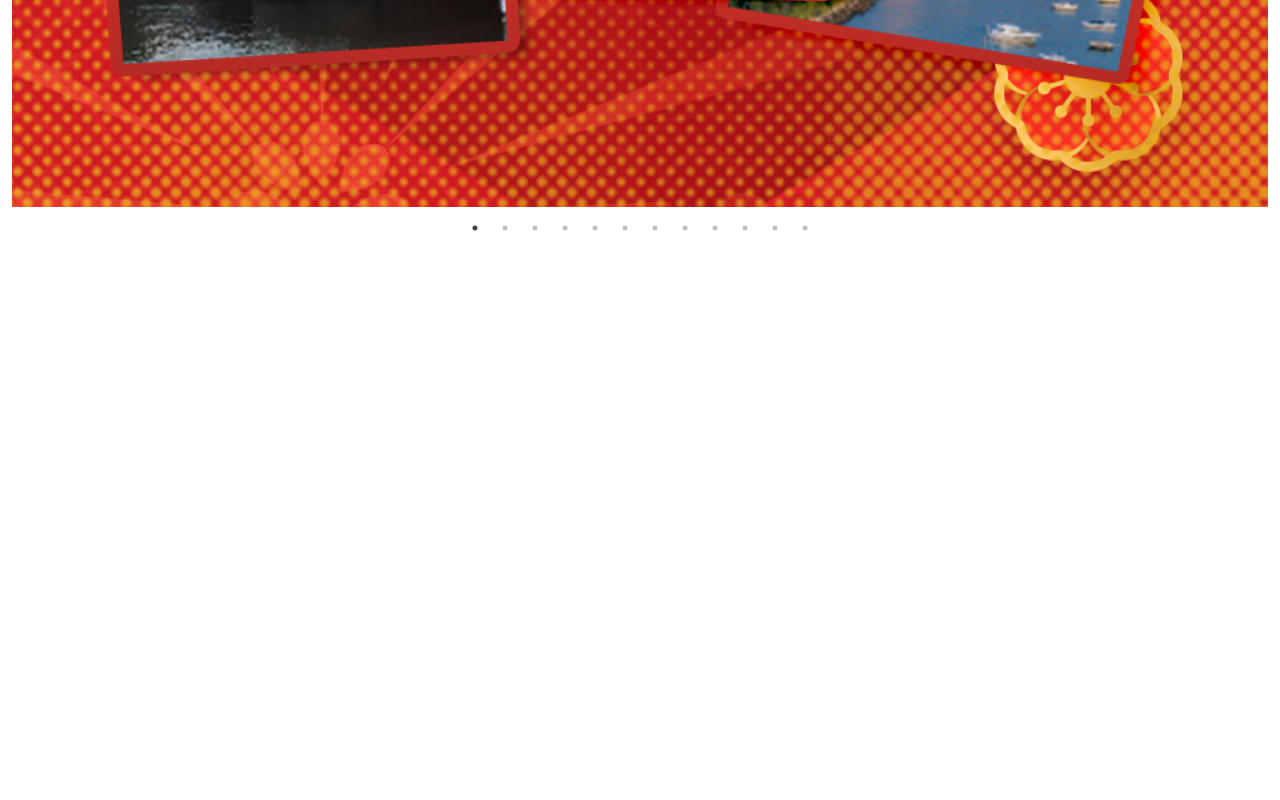
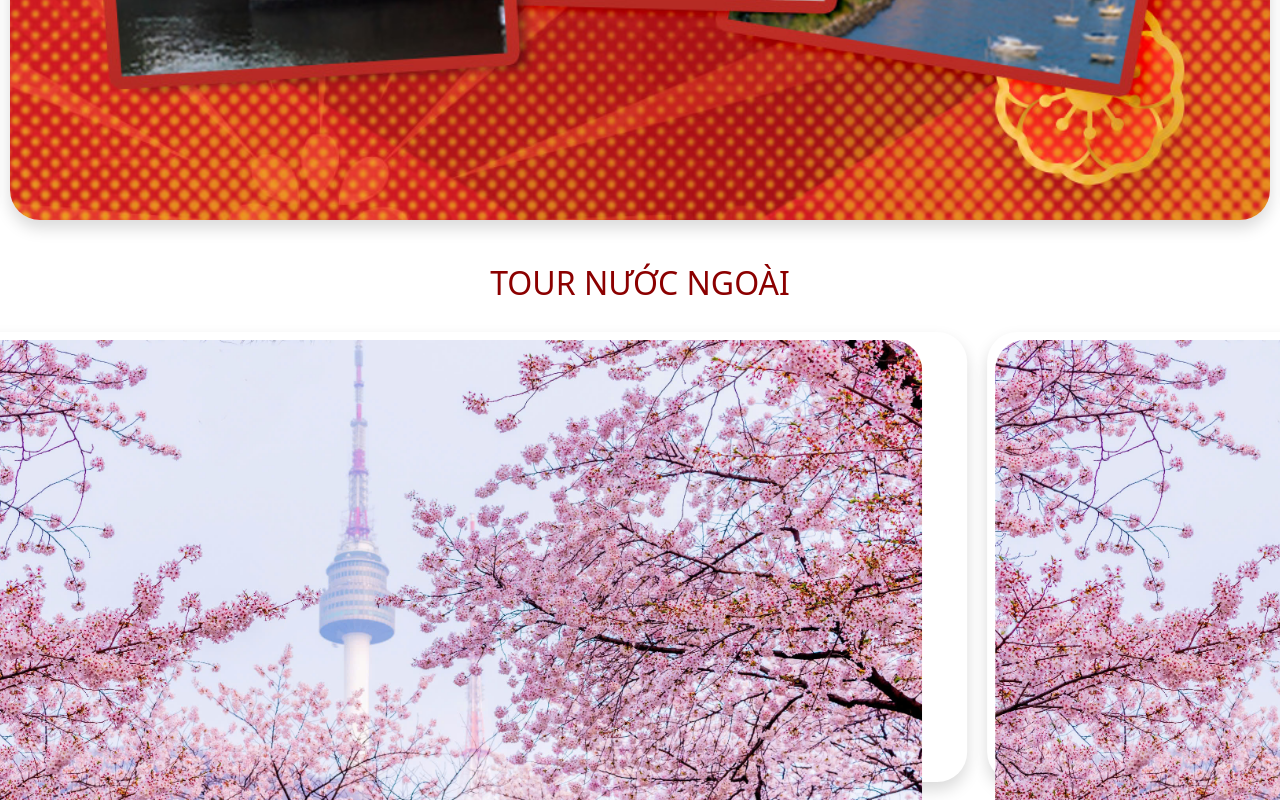
Before and after one commit to toannguyen0312/vinagroup, a React (Create React App) app in the folder client/: page /dashboard in a window 1280 px wide. Shown: the part 2000-2800 px from the top of the page. Before the commit the page ends 2238 px from the top, so only its background shows below. Built offline with nearby package versions, Linux system fonts and the light colour scheme.

Commit message:
dashboard update

```diff
--- /dev/null
+++ b/client/public/index.css
@@ -0,0 +1,16 @@
+main {
+    padding: 0 !important;
+}
+html, body {
+    margin: 0;
+    padding: 0;
+    width: 100%;
+    overflow-x: hidden;
+  }
+
+  .container, .container-fluid {
+    padding-left: 0 !important;
+    padding-right: 0 !important;
+    margin-left: 0 !important;
+    margin-right: 0 !important;
+  }
--- a/client/public/index.html
+++ b/client/public/index.html
@@ -9,8 +9,8 @@
       name="description"
       content="Web site created using create-react-app"
     />
+    <link rel="stylesheet" href="%PUBLIC_URL%/index.css">
     <link rel="stylesheet" href="https://cdn.jsdelivr.net/npm/bootstrap@5.3.3/dist/css/bootstrap.min.css">
-    <link href=”https://unpkg.com/tailwindcss@^2/dist/tailwind.min.css” rel=”stylesheet”>
     <link rel="apple-touch-icon" href="%PUBLIC_URL%/logo192.png" />
     <!--
       manifest.json provides metadata used when your web app is installed on a
--- a/client/src/App.css
+++ b/client/src/App.css
@@ -5,6 +5,17 @@
 .App-logo {
   height: 40vmin;
   pointer-events: none;
+}
+body, html {
+  margin: 0;
+  padding: 0;
+  width: 100%;
+  height: 100%;
+}
+
+#root {
+  width: 100%;
+  height: 100%;
 }
 
 @media (prefers-reduced-motion: no-preference) {
@@ -36,3 +47,14 @@
     transform: rotate(360deg);
   }
 }
+body, html {
+  margin: 0;
+  padding: 0;
+  width: 100%;
+  height: 100%;
+}
+
+#root {
+  width: 100%;
+  height: 100%;
+}
--- a/client/src/layout/dashboard/DashBoard.css
+++ b/client/src/layout/dashboard/DashBoard.css
@@ -23,17 +23,18 @@
 }
 
 .search-input {
-    height: 34px;
-    box-sizing: border-box;
+    height: 35px;
     padding: 10px;
-    width: 300px;
+    width: 340px;
+    border-width: 0;
 }
 
 .mobile-menu-icon {
     display: block;
     font-size: 30px;
     cursor: pointer;
-    color: #018fe5; /* Change the color to your desired color */
+    color: #018fe5;
+ /* Change the color to your desired color */
 }
 
 /* Flexbox container for header */
@@ -103,6 +104,30 @@ header {
     width: 65px;
     margin-left: 5px;
 }
+
+.slider-container {
+    display: flex;
+    justify-content: center;
+    align-items: center;
+    width: 100%;
+
+     /* Center the slider container */
+}
+
+.slide {
+    display: flex;
+    justify-content: center;
+    align-items: center; /* Center the slide content */
+}
+
+.slide-image {
+    width:100% /* Ensure the image takes full width of the slide */
+}
+
+h2 {
+    color: darkred;
+}
+
 /* Styles for larger screens */
 @media all and (min-width: 600px) {
     .nav-items {
--- a/client/src/layout/dashboard/Dashboard.js
+++ b/client/src/layout/dashboard/Dashboard.js
@@ -2,15 +2,17 @@ import React, { useState, useEffect, useRef } from "react";
 import logovinagroup from "./logovinagroup.jpg";
 import 'bootstrap-icons/font/bootstrap-icons.css';
 import "./DashBoard.css";
-import MainSlider from "./mainSlider"; // Import the MainSlider component
+import MainSlider from "./mainSlider";
+import TourCardForm from "./TourCardForm";
+import Footer from "./footer";
 
 function Dashboard() {
     const [mobileMenuOpen, setMobileMenuOpen] = useState(false);
     const menuRef = useRef(null);
 
     const toggleNav = () => {
-        console.log("Hamburger icon clicked!"); // Logging to check if click works
-        setMobileMenuOpen(!mobileMenuOpen); // Toggle the mobile menu state
+        console.log("Hamburger icon clicked!");
+        setMobileMenuOpen(!mobileMenuOpen);
     };
 
     const handleClickOutside = (event) => {
@@ -42,9 +44,13 @@ function Dashboard() {
                                 id="tour"
                                 placeholder="Bạn muốn du lịch ở đâu"
                                 required={true}
-                                className="search-input"
+                                className="search-input shadow bg-white rounded"
                             />
-                            <button className="bi bi-search search-button" type="button"></button>
+                            <button type="button" className="search-button flex items-center justify-center shadow">
+                                <svg xmlns="http://www.w3.org/2000/svg" fill="none" viewBox="0 0 24 24" strokeWidth={1.5} stroke="currentColor" className="h-4 w-4">
+                                    <path strokeLinecap="round" strokeLinejoin="round" d="m21 21-5.197-5.197m0 0A7.5 7.5 0 1 0 5.196 5.196a7.5 7.5 0 0 0 10.607 10.607Z" />
+                                </svg>
+                            </button>
                         </form>
                     </div>
                 </div>
@@ -67,6 +73,12 @@ function Dashboard() {
             <section>
                 <MainSlider /> {/* Include the MainSlider component */}
             </section>
+            <h2 className="text-center mt-3">TOUR NƯỚC NGOÀI</h2>
+            <TourCardForm />
+            <h2 className="text-center mt-3">TOUR TRONG NƯỚC</h2>
+            <TourCardForm />
+            <h2 className="text-center mt-3">CẨM NANG</h2>
+            <Footer />
         </main>
     );
 }
--- /dev/null
+++ b/client/src/layout/dashboard/Footer.css
@@ -0,0 +1,10 @@
+.footer-style {
+    display: flex;
+    flex-direction: column;
+    padding: 30px;
+}
+
+.footer-style p, .footer-style h1, .footer-style h2, .footer-style h3, .footer-style h4, .footer-style h5, .footer-style h6 {
+    margin: 5px 0; /* Adjust the margin as needed */
+    line-height: 1.1; /* Adjust the line-height as needed */
+}
--- /dev/null
+++ b/client/src/layout/dashboard/TourCardForm.css
@@ -0,0 +1,31 @@
+.card-change {
+    border-radius: 30px;
+    width: 400px;
+    height: 450px;
+    display: flex;
+    flex-direction: column;
+    margin: 22px 40px;
+    border-width: 0;
+
+}
+
+.slider-container {
+    width: 100%;
+    margin: 0 auto;
+    display: block;
+}
+
+.card-design {
+    display: flex;
+    flex-direction: row;
+}
+
+.slick-slide {
+    padding: 0 10px; /* Adds horizontal spacing between slides */
+}
+
+.image-size {
+    width: 95%;
+    margin: 8px 8px 24px;
+    border-radius: 30px;
+}
--- /dev/null
+++ b/client/src/layout/dashboard/TourCardForm.js
@@ -0,0 +1,56 @@
+import React from "react";
+import Slider from "react-slick";
+import "./TourCardForm.css";
+import "slick-carousel/slick/slick.css";
+import "slick-carousel/slick/slick-theme.css";
+import KoreanTour from "./CardImage/KoreanTour.jpg";
+
+function TourCardForm() {
+    const settings = {
+        infinite: true,
+        speed: 500,
+        slidesToShow: 1.15,
+        slidesToScroll: 1,
+        centerMode: true,
+        centerPadding: "20px"
+    }
+
+    return (
+        <div className="slider-container">
+            <Slider {...settings}>
+                <div className="card shadow card-change">
+                    <img src={KoreanTour} alt="Korean Tour" className="image-size"/>
+                    <div className="card-body">
+                        <h5>Đài Loan</h5>
+                        <p>Thời gian: 5 ngày 4 đêm</p>
+                        <p>Ngày khởi hành: 12/03/2025</p>
+                        <p>Phương tiện: Việtjet Air</p>
+                        <h5>Giá: 13.590.000đ</h5>
+                    </div>
+                </div>
+                <div className="card shadow card-change">
+                    <img src={KoreanTour} alt="Korean Tour" className="image-size"/>
+                    <div className="card-body">
+                        <h5>Nhật Bản</h5>
+                        <p>Thời gian: 7 ngày 6 đêm</p>
+                        <p>Ngày khởi hành: 15/04/2025</p>
+                        <p>Phương tiện: ANA</p>
+                        <h5>Giá: 25.000.000đ</h5>
+                    </div>
+                </div>
+                <div className="card shadow card-change">
+                    <img src={KoreanTour} alt="Korean Tour" className="image-size"/>
+                    <div className="card-body">
+                        <h5>Hàn Quốc</h5>
+                        <p>Thời gian: 6 ngày 5 đêm</p>
+                        <p>Ngày khởi hành: 20/05/2025</p>
+                        <p>Phương tiện: Korean Air</p>
+                        <h5>Giá: 20.000.000đ</h5>
+                    </div>
+                </div>
+            </Slider>
+        </div>
+    )
+}
+
+export default TourCardForm;
--- /dev/null
+++ b/client/src/layout/dashboard/footer.js
@@ -0,0 +1,17 @@
+import React from "react";
+import "./Footer.css";
+
+function Footer() {
+    return (
+        <footer className="footer-style">
+            <h5>CTY CP DU LỊCH QUỐC TẾ VINA GROUP</h5>
+            <p>Địa chỉ: 326 Cao Thắng, Phường 12, Quận 10, TP HCM</p>
+            <p>MST: 0314 727 163</p>
+            <p>Điện thoại: 028 3526 4168 | Hotline: 0934 043 188</p>
+            <p>Email: info@vinagrouptravel.com</p>
+            <p>GPKDDVLHQT số: 79-825/2018/TCDL-GP LHQT</p>
+        </footer>
+    )
+}
+
+export default Footer;
--- /dev/null
+++ b/client/src/layout/dashboard/mainSlider.css
@@ -0,0 +1,4 @@
+.image-style {
+    border-radius: 30px; /* Adjust the border radius as needed */
+    margin-bottom: 22px;
+}
--- a/client/src/layout/dashboard/mainSlider.js
+++ b/client/src/layout/dashboard/mainSlider.js
@@ -2,6 +2,7 @@ import React from "react";
 import "slick-carousel/slick/slick.css";
 import "slick-carousel/slick/slick-theme.css";
 import Slider from "react-slick";
+import "./mainSlider.css";
 
 import CoverMAU from "./MobileImage/CoverMAU.jpg";
 import CoverMdubai from "./MobileImage/CoverMdubai.jpg";
@@ -22,11 +23,12 @@ const images = [
 
 function MainSlider() {
     const settings = {
-        dots: true,
         infinite: true,
         speed: 500,
         slidesToShow: 1,
         slidesToScroll: 1,
+        centerMode: true,
+        centerPadding: "0",
     };
 
 return (
@@ -34,7 +36,7 @@ return (
         <Slider {...settings}>
             {images.map((image, index) => (
                 <div key={index}>
-                    <img src={image} alt={`Slide ${index + 1}`} style={{ width: "100%"}} />
+                    <img src={image} alt={`Slide ${index + 1}`} className="image-style shadow" style={{ width: "100%"}} />
                 </div>
             ))}
         </Slider>
```
Also changed, not shown: client/src/layout/dashboard/CardImage/KoreanTour.jpg (added), 1 other file (tests, documents, lock files or other folders).
